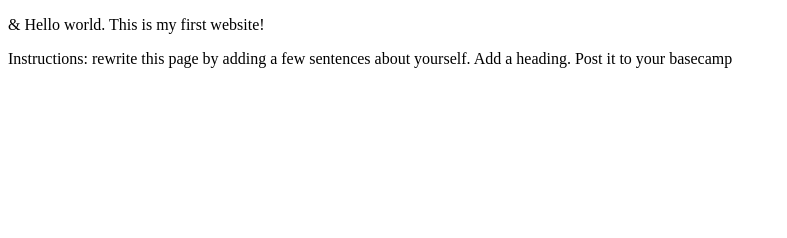
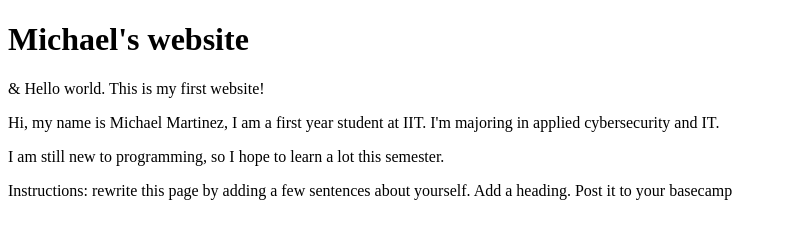
Before and after one commit to mmartinez-21/mmartinez21.github.io, a plain HTML site: page index.html in a window 1280 px wide. Shown: the whole page, without its empty margins (0-787 px from the left). Drawn offline with Linux system fonts and the light colour scheme.

Commit message:
Update index.html

```diff
--- a/index.html
+++ b/index.html
@@ -5,7 +5,10 @@
   <title>ITMD-361 Internet Technologies and Web Design</title>
 </head>
 <body>
+  <h1>Michael's website</h1>
   <p>&amp; Hello world. This is my first website!</p>
+  <p>Hi, my name is Michael Martinez, I am a first year student at IIT.  I'm majoring in applied cybersecurity and IT.</p>
+  <p>I am still new to programming, so I hope to learn a lot this semester.</p>
   <p>Instructions: rewrite this page by adding a few sentences about yourself. Add a heading. Post it to your basecamp</p>
 </body>
 </html>
```
